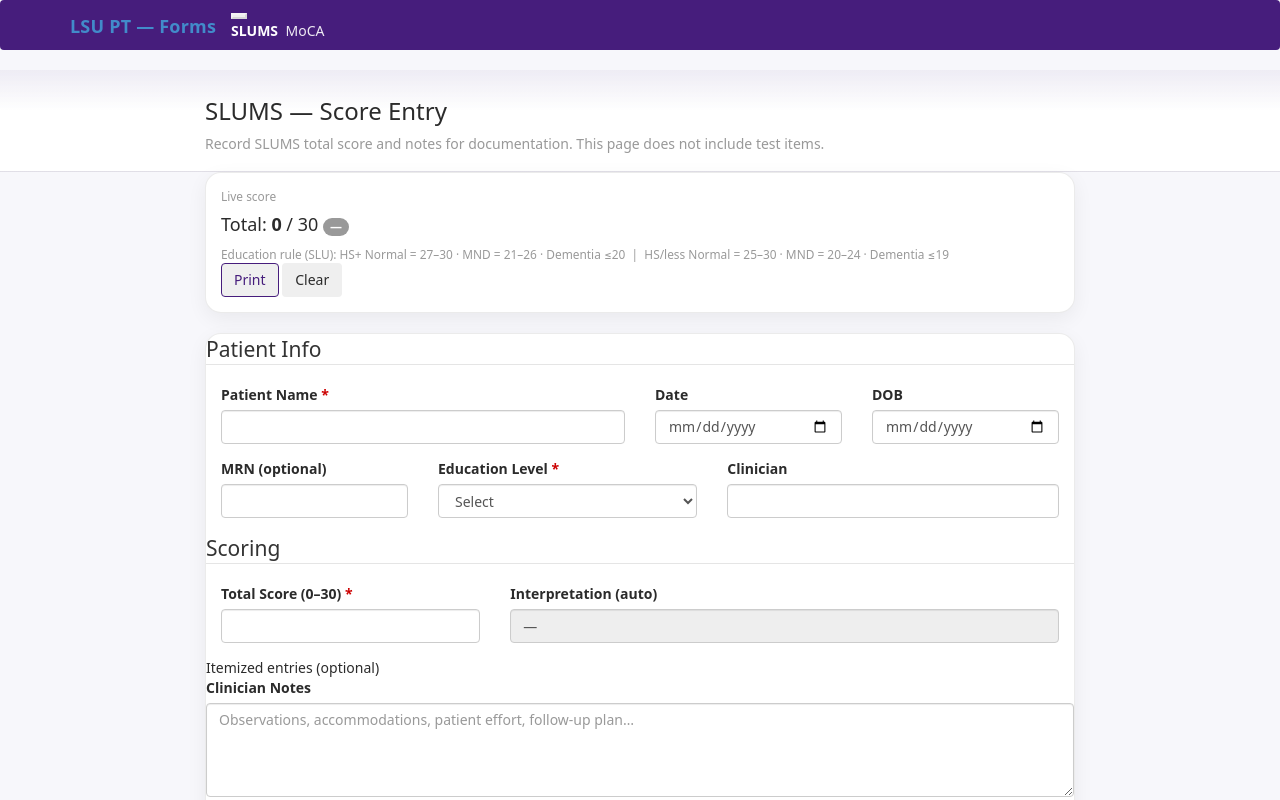
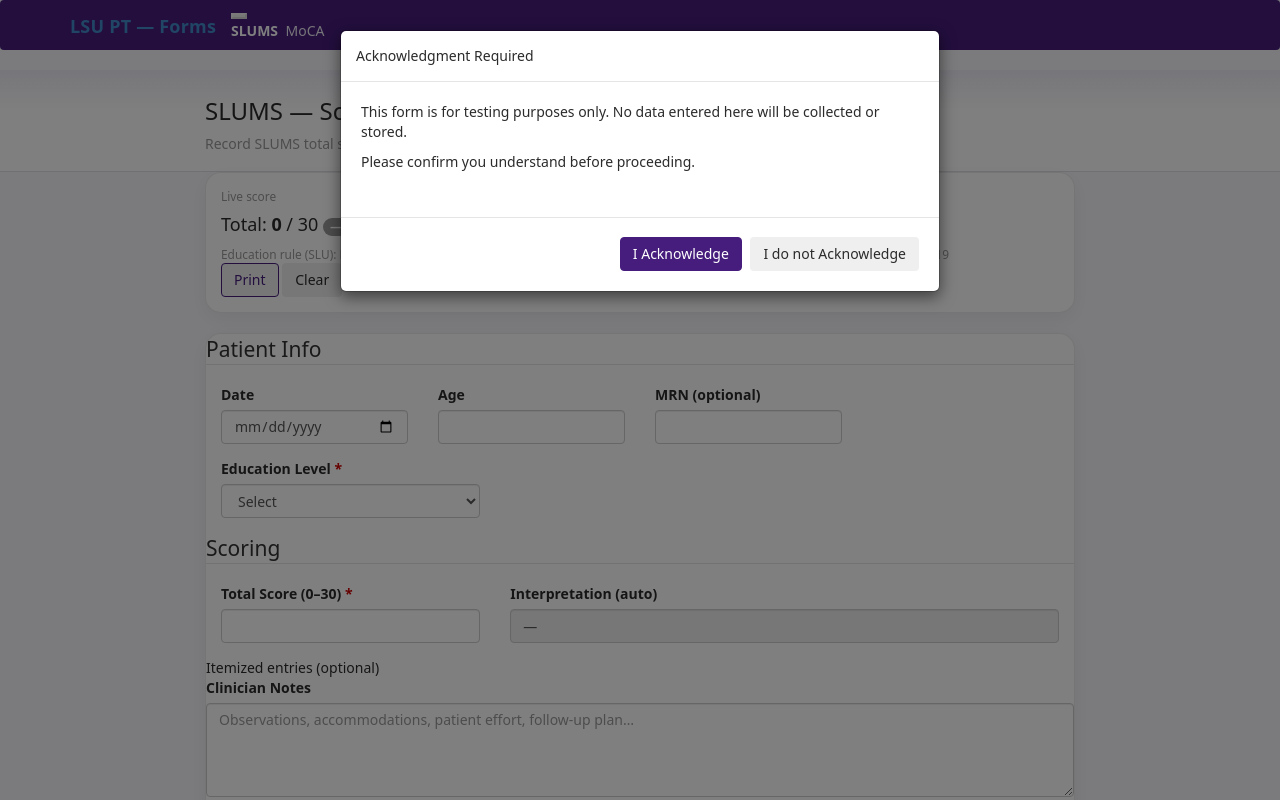
Before and after one commit to ynv1002/physical-therapy-site, a plain HTML site: page slums.html in a window 1280 px wide. Shown: the top 800 px of the page. Drawn offline with Linux system fonts and the light colour scheme.

Commit message:
Added popup to other form.

```diff
--- a/slums.html
+++ b/slums.html
@@ -76,17 +76,13 @@
       <legend class="w-auto px-2">Patient Info</legend>
 
       <div class="form-row">
-        <div class="form-group col-md-6">
-          <label class="required">Patient Name</label>
-          <input class="form-control" name="patient_name" required />
-        </div>
-        <div class="form-group col-md-3">
+                <div class="form-group col-md-3">
           <label>Date</label>
           <input type="date" class="form-control" name="date" />
         </div>
         <div class="form-group col-md-3">
-          <label>DOB</label>
-          <input type="date" class="form-control" name="dob" />
+          <label>Age</label>
+          <input type="number" class="form-control" name="dob" />
         </div>
       </div>
 
@@ -103,11 +99,7 @@
             <option value="more_than_hs">More than high school</option>
           </select>
         </div>
-        <div class="form-group col-md-5">
-          <label>Clinician</label>
-          <input class="form-control" name="clinician" />
-        </div>
-      </div>
+              </div>
     </fieldset>
 
     <!-- Scoring -->
@@ -285,5 +277,46 @@
 
 <!-- If you have local JS, include it; otherwise the page still works without it -->
 <script src="js/bootstrap.min.js"></script>
+
+<!-- POPUP MODAL -->
+
+<div class="modal fade" id="ackModal" tabindex="-1" role="dialog" aria-labelledby="ackTitle" aria-hidden="true" data-backdrop="static" data-keyboard="false">
+  <div class="modal-dialog modal-dialog-centered" role="document">
+    <div class="modal-content shadow">
+      <div class="modal-header">
+        <h5 class="modal-title" id="ackTitle">Acknowledgment Required</h5>
+      </div>
+      <div class="modal-body">
+        <p>This form is for testing purposes only. No data entered here will be collected or stored.</p>
+        <p class="mb-0">Please confirm you understand before proceeding.</p>
+      </div>
+      <div class="modal-footer">
+        <button id="ackBtn" type="button" class="btn btn-primary">I Acknowledge</button>
+        <button id="decBtn" type="button" class="btn btn-secondary">I do not Acknowledge</button>
+      </div>
+    </div>
+  </div>
+</div>
+
+<script src="js/jquery.js"></script>
+<script src="js/popper.min.js"></script>
+<script src="js/bootstrap.min.js"></script>
+
+<script>
+  // Show modal on load
+  window.addEventListener('load', () => {
+    $('#ackModal').modal('show');
+  });
+
+  // Close only when user clicks acknowledge
+  document.getElementById('ackBtn').addEventListener('click', () => {
+    $('#ackModal').modal('hide');
+  });
+document.getElementById('decBtn').addEventListener('click', () => {
+    // Change this URL to wherever you want to send users
+    window.location.href = "index.html";
+  });
+</script>
+
 </body>
 </html>
```
Also changed, not shown: .render_temp_moca.html (deleted).
